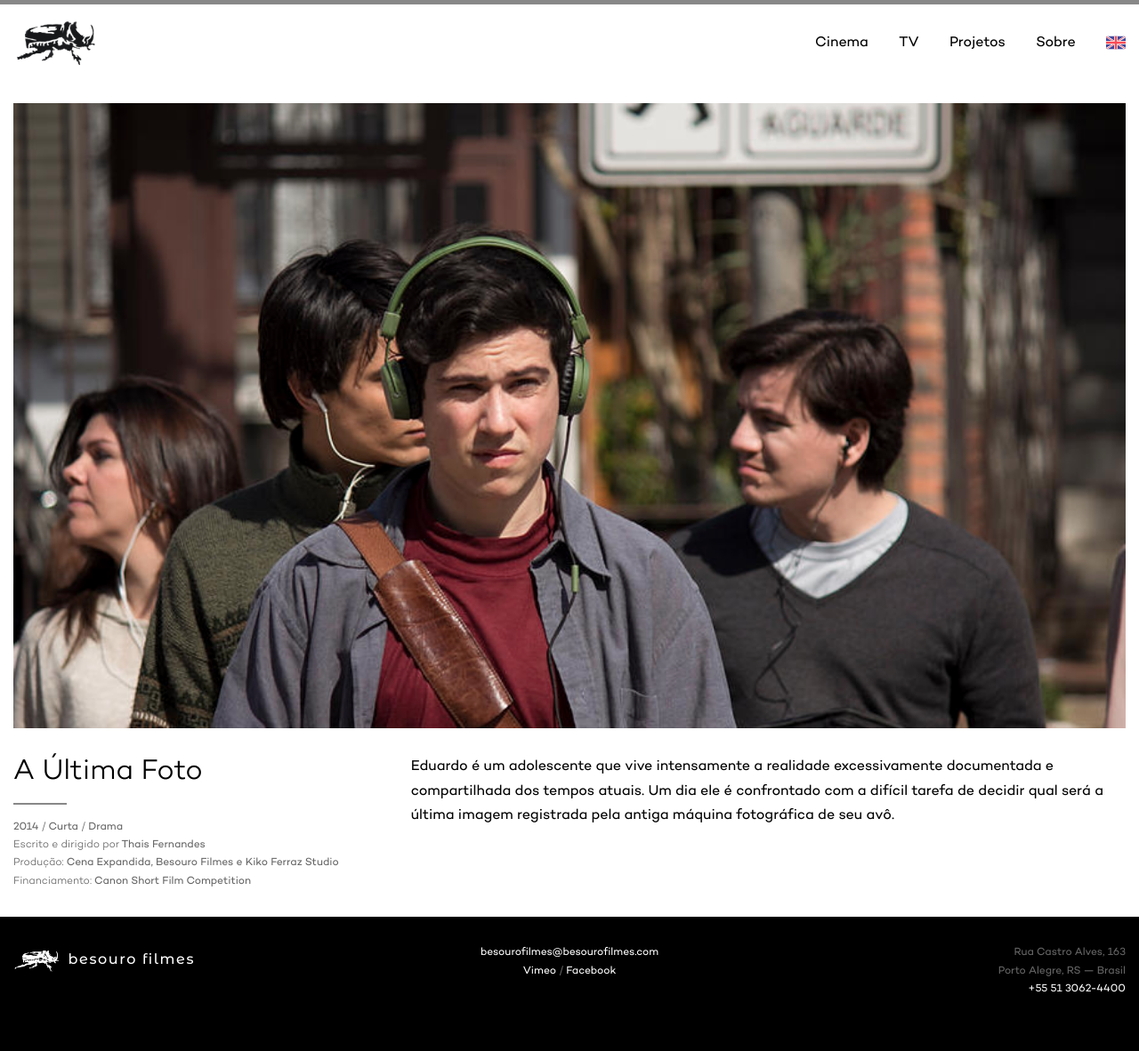
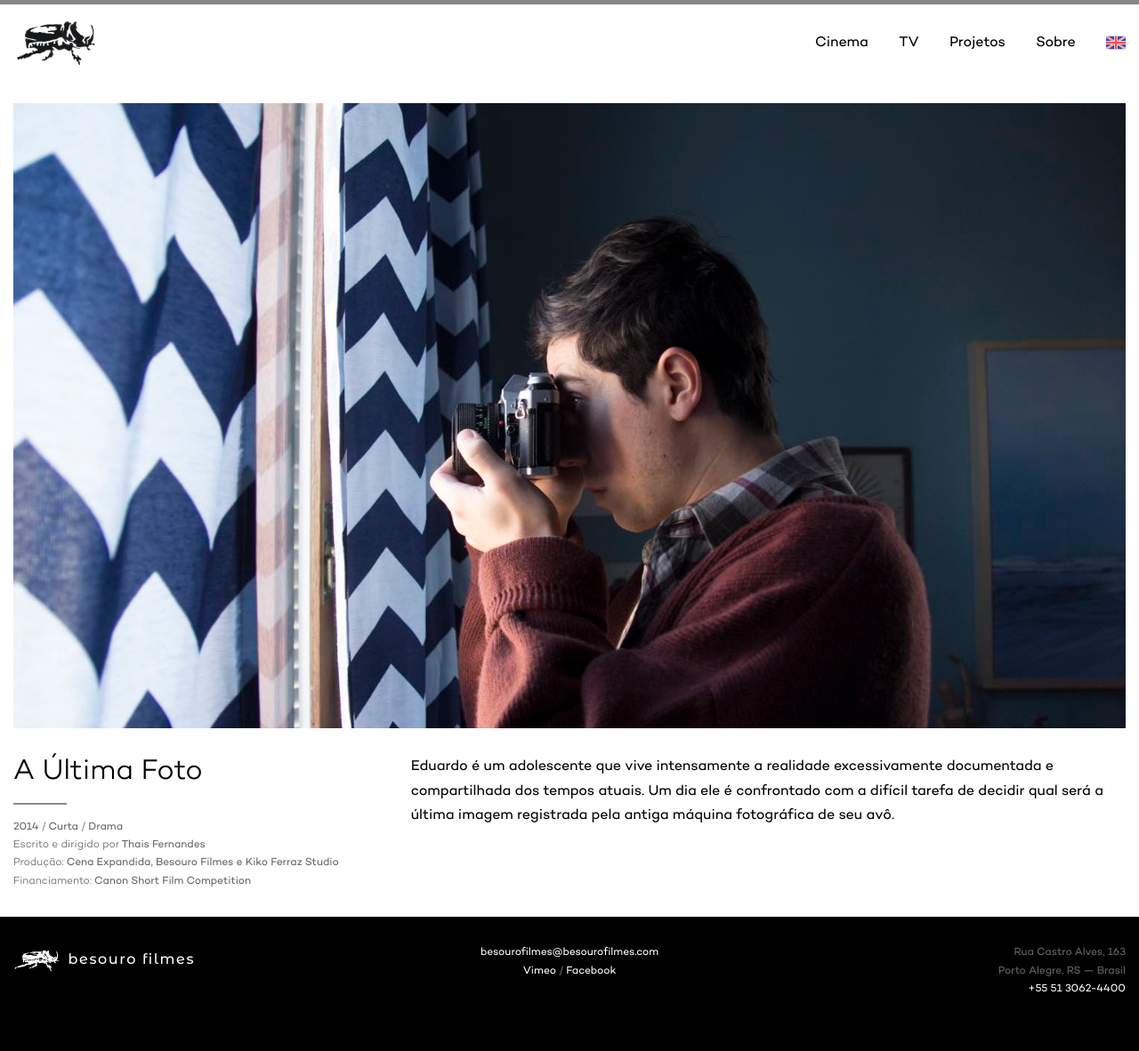
Before and after one commit to arthrfrts/besouro, a Jekyll site: the page built from _projects/a-ultima-foto.md, in a window 1280 px wide. Shown: the whole page at 89% size. Built offline with Jekyll 4.4.1, drawn with Linux system fonts in a browser that asks for light colours.

Commit message:
Updates A ÚLTIMA FOTO's image.

```diff
--- a/_projects/a-ultima-foto.md
+++ b/_projects/a-ultima-foto.md
@@ -7,7 +7,7 @@ genre: Drama
 category: cinema
 status: released
 media:
-  image: /assets/projects/images/ultima-foto.png
+  image: /assets/projects/images/ultima-foto.jpg
 team:
   director: Thais Fernandes
   writer: Thais Fernandes
```
Also changed, not shown: assets/projects/images/ultima-foto.jpg (added).
